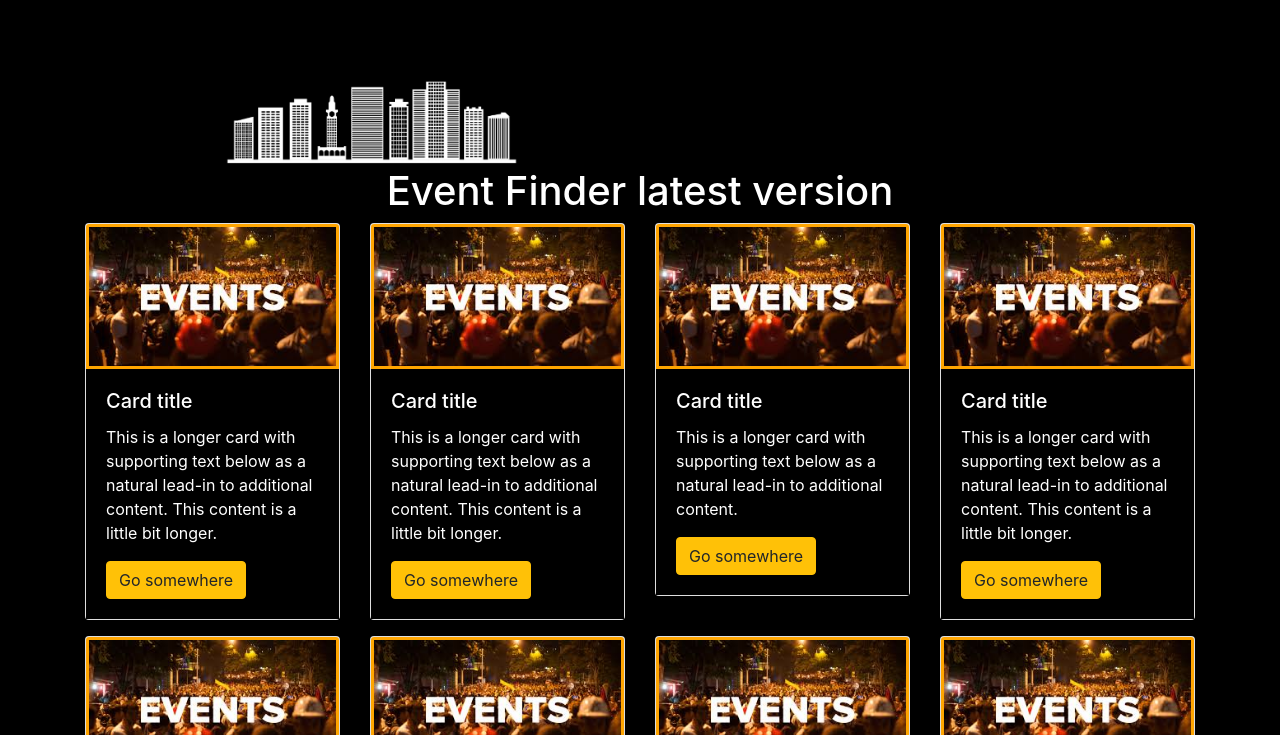
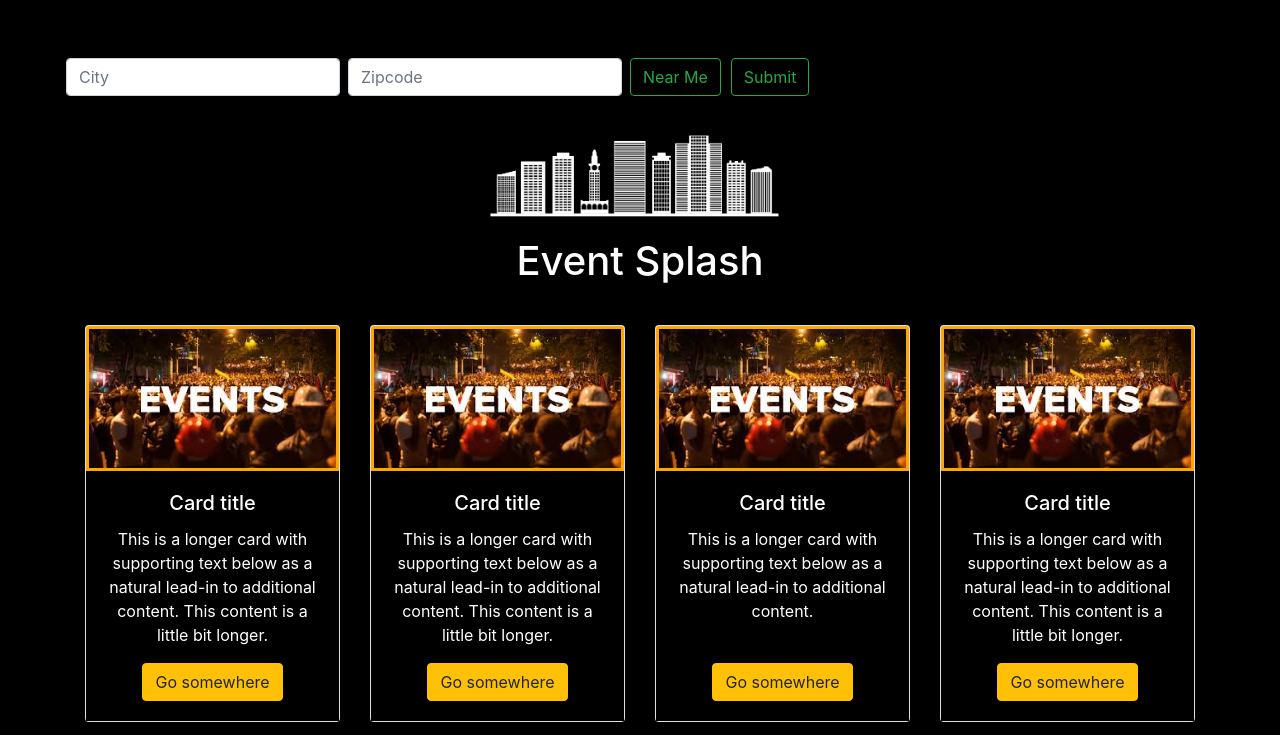
Before and after one commit to ezequiell323/groupproject01, a plain HTML site: page second.html in a window 1280 px wide. Shown: the top 735 px of the page. Drawn offline with nearby package versions, Linux system fonts and the light colour scheme; no server answers.

Commit message:
changed navbar and card button locations and h1 margin

```diff
--- a/assets/styles/style.css
+++ b/assets/styles/style.css
@@ -2,6 +2,14 @@ body {
 	background-color:black;
   padding: 50px;
 
+}
+
+#navbar {
+  background: transparent!important;
+
+}
+#navbar button {
+  margin-right: 10px;
 }
 .capital{
   width: auto;
@@ -10,6 +18,7 @@ body {
 h1{
   color:white;
 text-align: center;
+margin-bottom: 40px;
 }
 
 h5{
@@ -21,29 +30,19 @@ P{
 
 }
 .container{
-<<<<<<< HEAD
 
-=======
-
->>>>>>> beec331698b8a9bd169e79d40e75cdb587599982
     text-align: center;
     background-color: black;
   }
 
 
   .center {
-<<<<<<< HEAD
 
-=======
->>>>>>> beec331698b8a9bd169e79d40e75cdb587599982
     display: block;
     margin-left: auto;
     margin-right: auto;
     width: 50%;
-<<<<<<< HEAD
 
-=======
->>>>>>> beec331698b8a9bd169e79d40e75cdb587599982
   }
 
   .card-img-top{
@@ -53,4 +52,10 @@ P{
 
   .card-body{
     background-color: black;
+    height: 250px;
   }
+
+  .card-text {
+    height: 120px;
+    overflow: hidden;
+  }
--- a/second.html
+++ b/second.html
@@ -9,15 +9,23 @@
 
     <title>Second Div</title>
     <link rel="stylesheet" href="assets/styles/style.css">
+    <link rel="stylesheet" href="https://cdnjs.cloudflare.com/ajax/libs/font-awesome/4.7.0/css/font-awesome.min.css">
 </head>
   <body>
-
+      <nav id="navbar" class="navbar navbar-light bg-light">
+        <form class="form-inline">
+          <input class="form-control mr-sm-2" type="search" placeholder="City" aria-label="Search">
+          <input class="form-control mr-sm-2" type="search" placeholder="Zipcode" aria-label="Search">
+          <button class="btn btn-outline-success my-2 my-sm-0" type="submit">Near Me</button>
+          <button class="btn btn-outline-success my-2 my-sm-0" type="submit">Submit</button>
+        </form>
+      </nav>
     <!--logo-->
-    <img class="center" src="assets/images/skyline.jpg"  alt="skyline">
+    <img class="center" src="assets/images/skyline.png"  alt="skyline">
         <div class="container">
             <div class="row">
                 <div class="col-12 ">
-                 <h1>Event Finder latest version</h1>
+                 <h1>Event Splash</h1>
                 </div>
             </div>
 
```
Also changed, not shown: index.html (+1 -1 lines).
